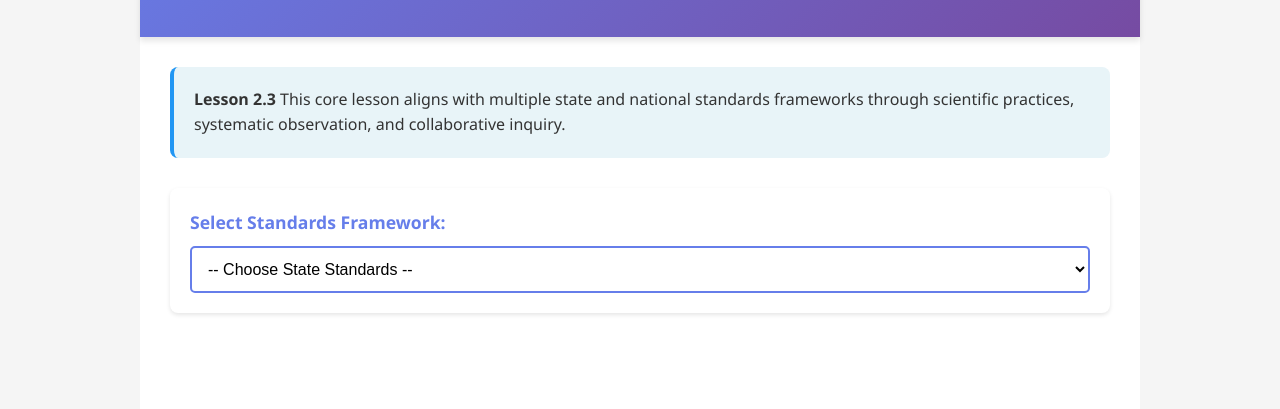
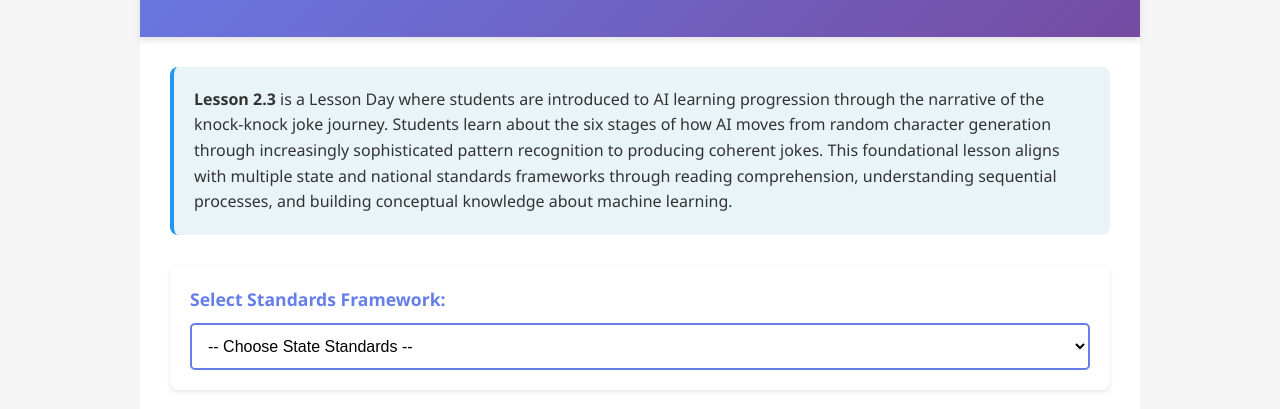
Before and after one commit to Suchocki88/UAI0203Standards, a plain HTML site: page index.html in a window 1280 px wide. Shown: the part 167-576 px from the top of the page. Drawn offline with Linux system fonts and the light colour scheme.

Commit message:
Update index.html

```diff
--- a/index.html
+++ b/index.html
@@ -223,7 +223,7 @@
 
         <div class="content">
             <div class="intro">
-                <p><strong>Lesson 2.3</strong> This core lesson aligns with multiple state and national standards frameworks through scientific practices, systematic observation, and collaborative inquiry.</p>
+                <p><strong>Lesson 2.3</strong> is a Lesson Day where students are introduced to AI learning progression through the narrative of the knock-knock joke journey. Students learn about the six stages of how AI moves from random character generation through increasingly sophisticated pattern recognition to producing coherent jokes. This foundational lesson aligns with multiple state and national standards frameworks through reading comprehension, understanding sequential processes, and building conceptual knowledge about machine learning.</p>
             </div>
 
             <div class="standards-selector">
```
